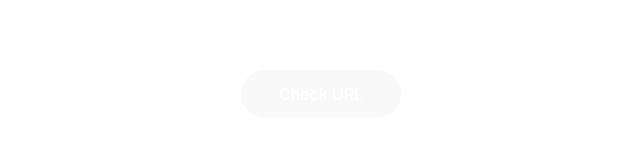
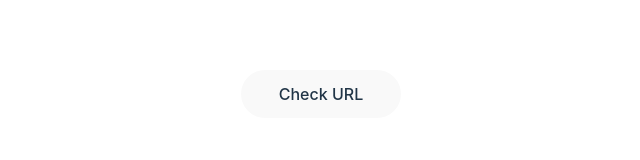
Before and after one commit to drorsoft/react-unit-tests, a React (Vite) app: page / in a window 1280 px wide. Shown: the part 458-618 px from the top of the page, without its empty margins (319-959 px from the left). Built offline with nearby package versions, Linux system fonts and the light colour scheme.

Commit message:
fix: adjust button className formatting for consistency

```diff
--- a/src/components/AppButton.tsx
+++ b/src/components/AppButton.tsx
@@ -10,7 +10,7 @@ export const AppButton = ({
     return (<button
         style={{ borderRadius: '10rem' }}
         data-testid={'app-button'}
-        className={`h-12 w-max min-w-full rounded-lg bg-app-azure-button p-2  text-white ${className} disabled:cursor-not-allowed disabled:opacity-50`}
+        className={`h-12 w-max min-w-full rounded-lg bg-app-azure-button p-2    ${className} disabled:cursor-not-allowed disabled:opacity-50`}
         {...config}
 
     >
```
